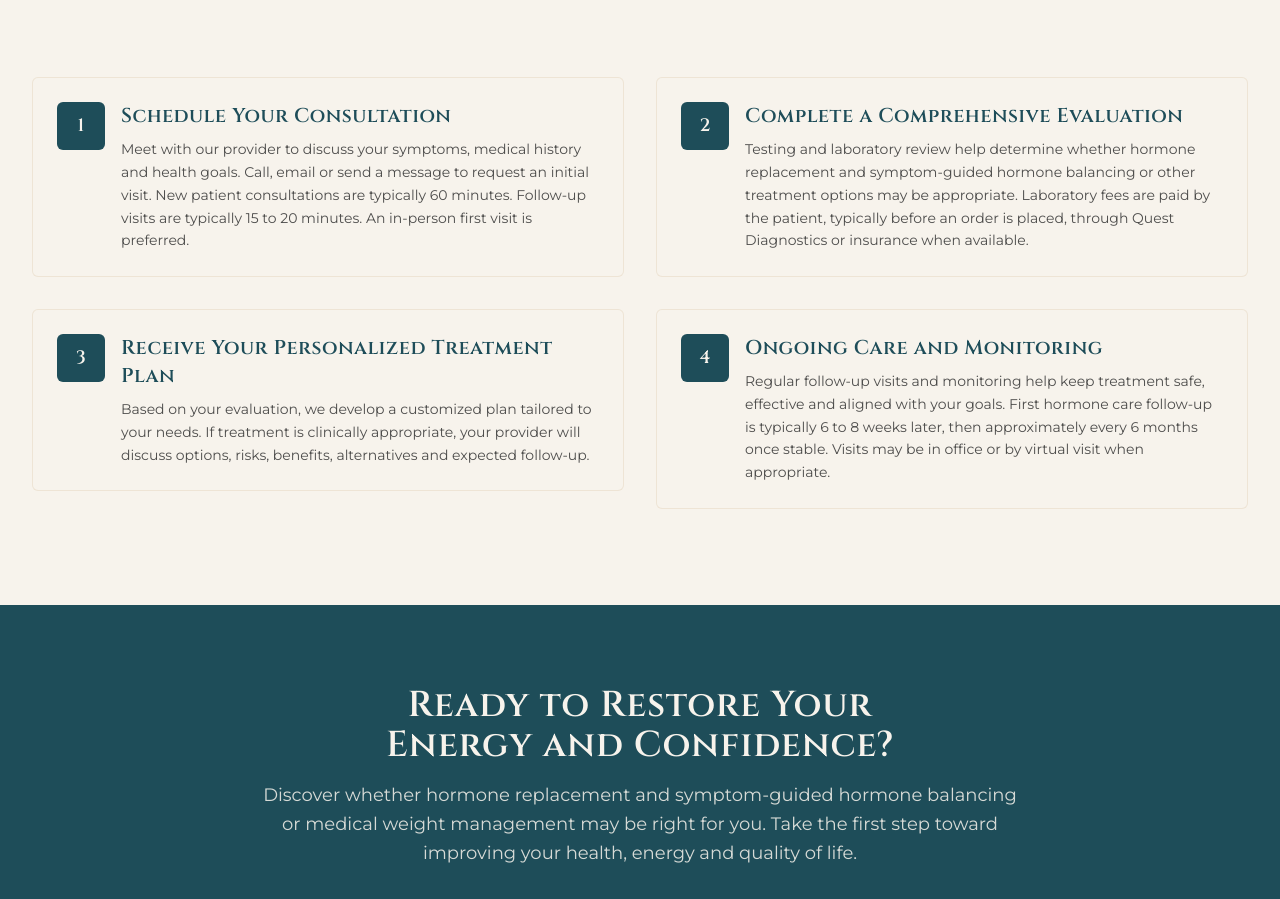
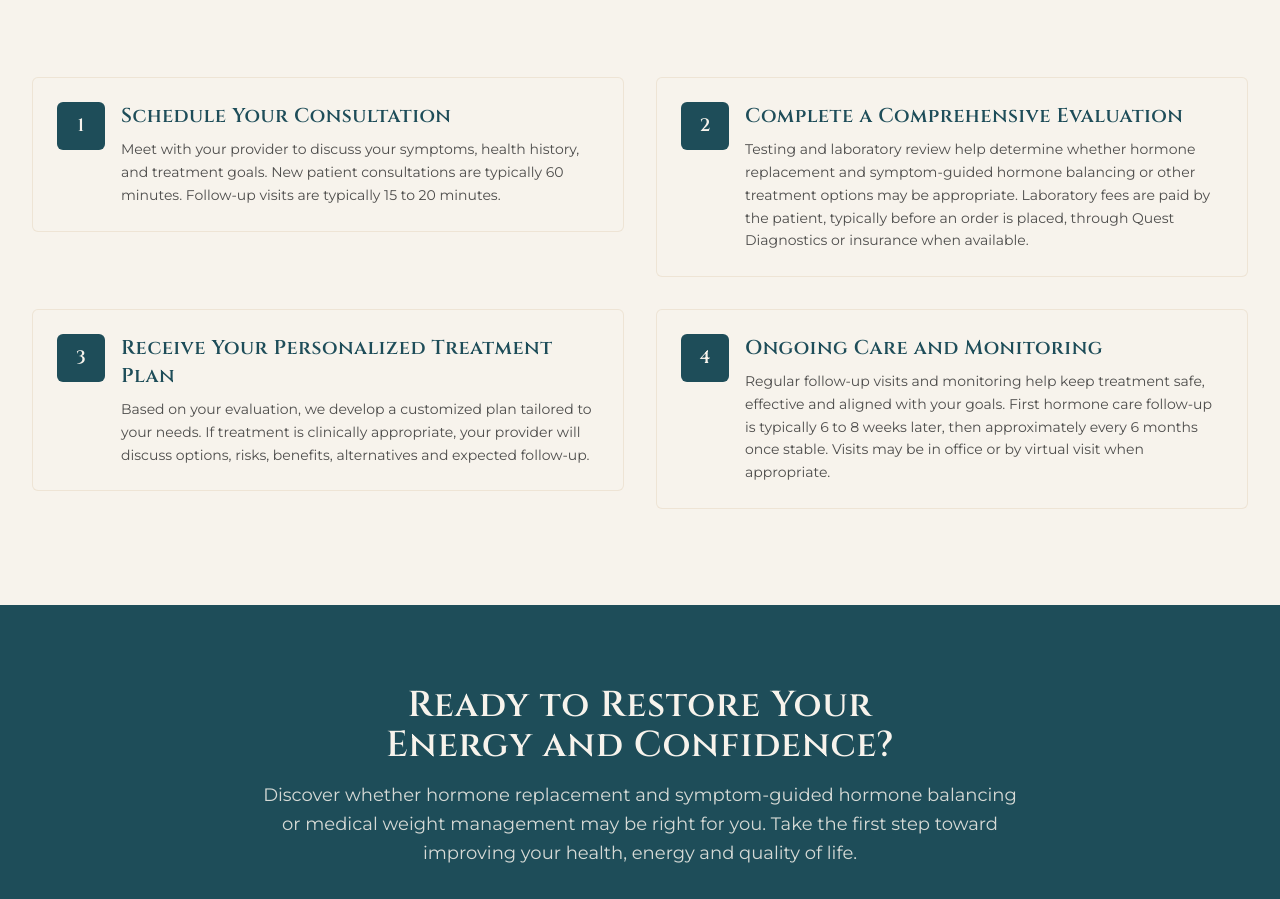
Before and after one commit to nrbroadhurst/heartland-hormone, a Next.js app: page / in a window 1280 px wide. Shown: the part 6160-7059 px from the top of the page. Built offline with nearby package versions, Linux system fonts and the light colour scheme.

Commit message:
Update the Schedule Your Consultation step copy
Use your provider, health history, and treatment goals; drop the request-a-visit and first-visit sentences.

Co-authored-by: nrbroadhurst <nrbroadhurst@gmail.com>

```diff
--- a/src/components/StepList.tsx
+++ b/src/components/StepList.tsx
@@ -20,7 +20,7 @@ const DEFAULT_STEPS: Step[] = [
   {
     title: "Schedule Your Consultation",
     description:
-      `Meet with our provider to discuss your symptoms, medical history and health goals. Call, email or send a message to request an initial visit. ${SITE.consultLength} An in-person first visit is preferred.`,
+      `Meet with your provider to discuss your symptoms, health history, and treatment goals. ${SITE.consultLength}`,
     icon: CalendarCheck,
   },
   {
```
